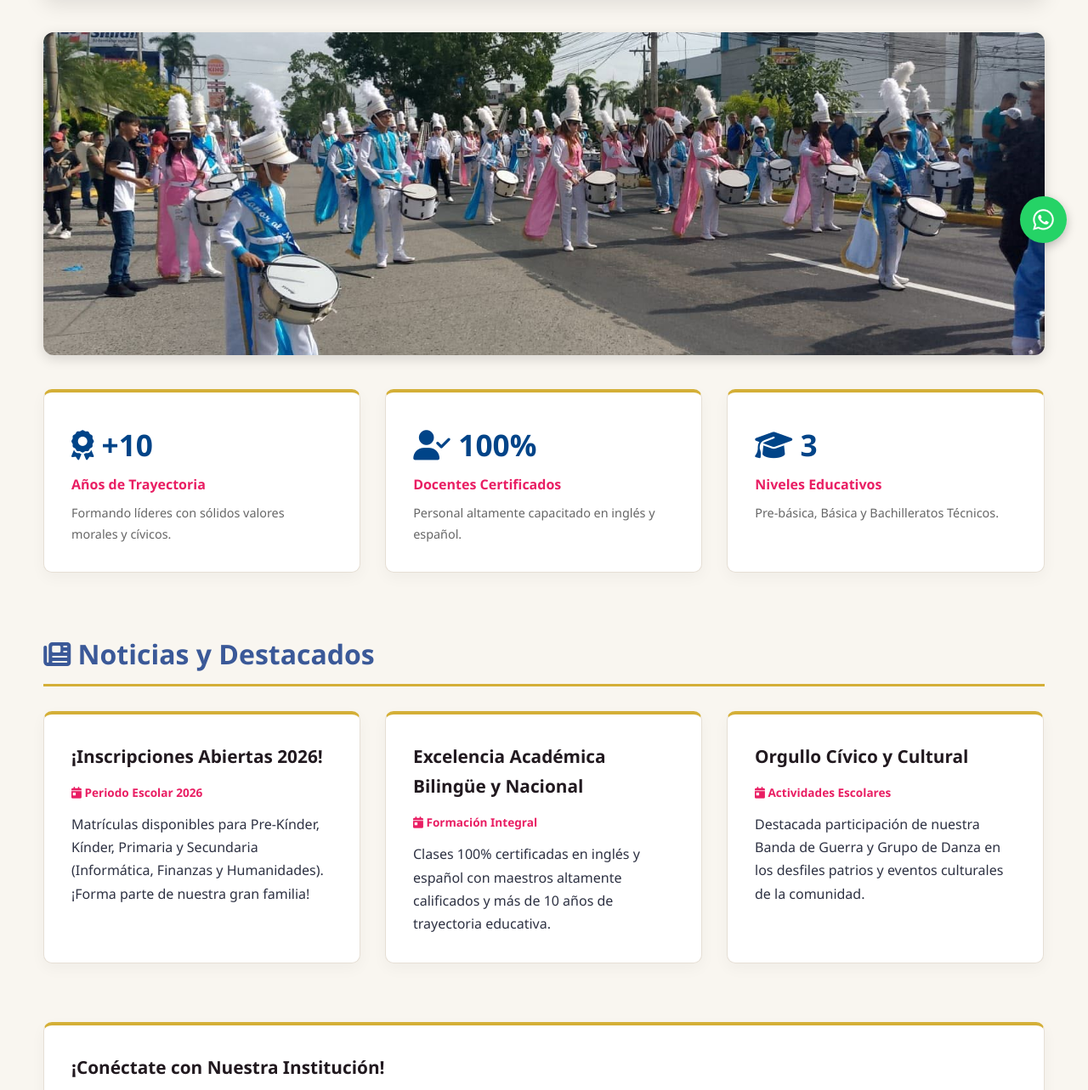
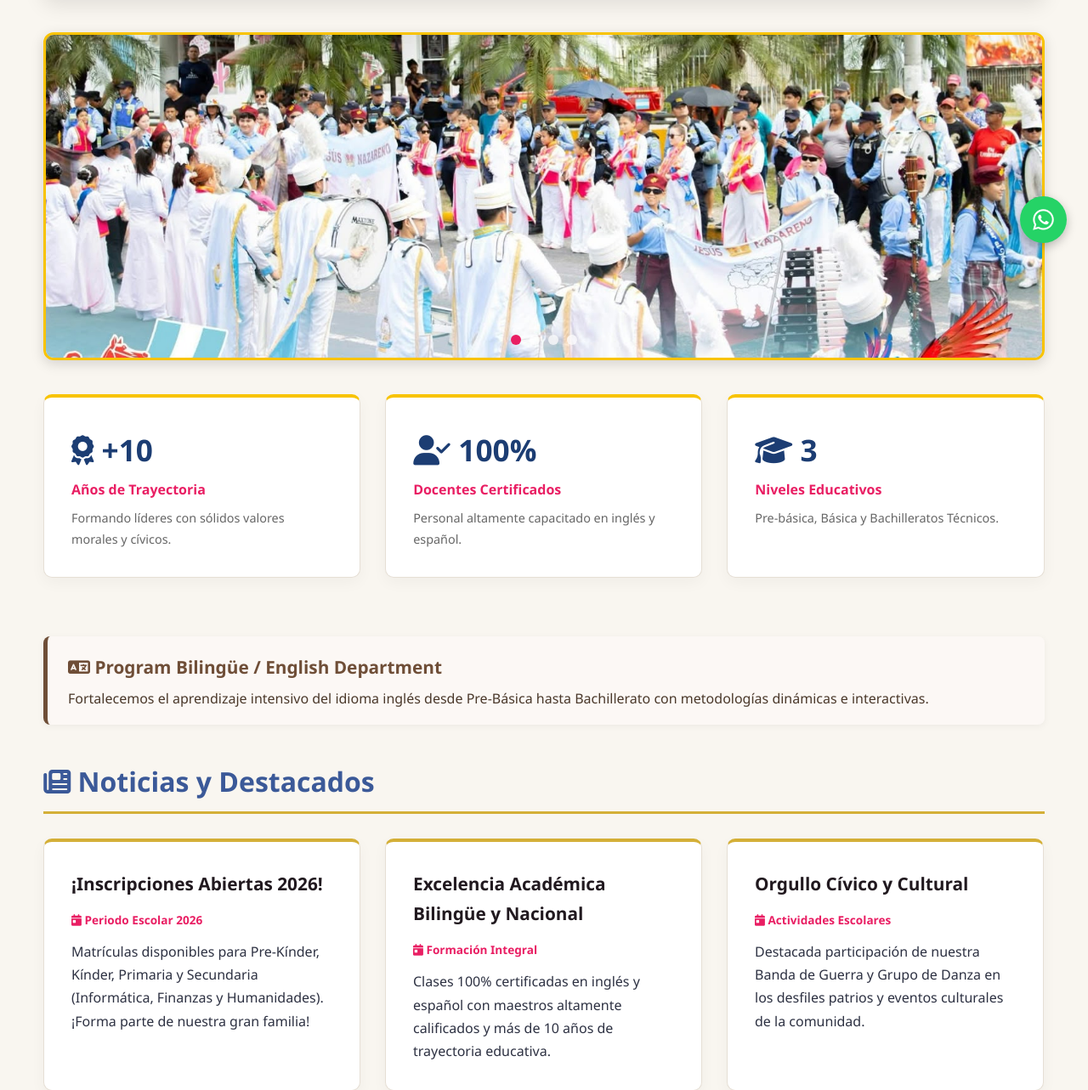
Before and after one commit to calebescobar122-oss/mi_portal_educativo, a Flask app: page / in a window 1280 px wide. Shown: the part 489-1772 px from the top of the page at 85% size. Run offline with Flask 3, Linux system fonts and the light colour scheme.

Commit message:
Carrusel actualizado con 4 imagenes reales y departamento de ingles

```diff
--- a/templates/inicio.html
+++ b/templates/inicio.html
@@ -9,30 +9,53 @@
     <p>Bienvenidos al Jardín Escuela e Instituto Jesús Nazareno. Formación bilingüe y en español con más de 10 años de experiencia, impartida por maestros 100% certificados en los niveles de Pre-Kínder hasta Bachillerato en Informática, Finanzas y Humanidades.</p>
 </div>
 
-<!-- CARRUSEL DE IMÁGENES DIPLOMÁTICAS Y ACTIVIDADES -->
-<div class="carousel-container fade-in" style="margin-bottom: 2.5rem; position: relative; border-radius: 12px; overflow: hidden; box-shadow: 0 4px 15px rgba(0,0,0,0.15);">
-    <div class="carousel-slide" style="display: flex; transition: transform 0.5s ease-in-out;">
-        <img src="{{ url_for('static', filename='img/aa.jpeg') }}" alt="Banda de Guerra Institucional" style="width: 100%; height: 380px; object-fit: cover;">
+<!-- CARRUSEL DE IMÁGENES AUTOMÁTICO (4 IMÁGENES) -->
+<div class="carousel-container fade-in" style="margin-bottom: 2.5rem; position: relative; border-radius: 12px; overflow: hidden; box-shadow: 0 4px 15px rgba(0,0,0,0.15); border: 3px solid #f8c300;">
+    <div class="carousel-slide active">
+        <img src="{{ url_for('static', filename='img/carrusel1.jpeg') }}" alt="Desfile Cívico - Banda Jesús Nazareno" style="width: 100%; height: 380px; object-fit: cover; display: block;">
+    </div>
+    <div class="carousel-slide" style="display: none;">
+        <img src="{{ url_for('static', filename='img/carrusel2.jpeg') }}" alt="Alumnos en Desfile Cívico" style="width: 100%; height: 380px; object-fit: cover; display: block;">
+    </div>
+    <div class="carousel-slide" style="display: none;">
+        <img src="{{ url_for('static', filename='img/carrusel3.jpg') }}" alt="Representación Cultural y Folclórica" style="width: 100%; height: 380px; object-fit: cover; display: block;">
+    </div>
+    <div class="carousel-slide" style="display: none;">
+        <img src="{{ url_for('static', filename='img/carrusel4.jpeg') }}" alt="Cuadro de Panderetas y Palillonas" style="width: 100%; height: 380px; object-fit: cover; display: block;">
+    </div>
+
+    <!-- Indicadores de puntos -->
+    <div class="carousel-dots" style="position: absolute; bottom: 15px; left: 50%; transform: translateX(-50%); display: flex; gap: 10px; z-index: 10;">
+        <span class="dot active" onclick="setSlide(0)" style="height: 12px; width: 12px; background-color: #e91e63; border-radius: 50%; cursor: pointer; display: inline-block;"></span>
+        <span class="dot" onclick="setSlide(1)" style="height: 12px; width: 12px; background-color: rgba(255, 255, 255, 0.7); border-radius: 50%; cursor: pointer; display: inline-block;"></span>
+        <span class="dot" onclick="setSlide(2)" style="height: 12px; width: 12px; background-color: rgba(255, 255, 255, 0.7); border-radius: 50%; cursor: pointer; display: inline-block;"></span>
+        <span class="dot" onclick="setSlide(3)" style="height: 12px; width: 12px; background-color: rgba(255, 255, 255, 0.7); border-radius: 50%; cursor: pointer; display: inline-block;"></span>
     </div>
 </div>
 
 <!-- TARJETAS DE ESTADÍSTICAS / LOGROS INSTITUCIONALES -->
 <div class="grid-3-cols fade-in" style="margin-bottom: 2.5rem;">
-    <div class="info-card text-center" style="border-top: 4px solid #d4af37;">
-        <h3 style="font-size: 2.2rem; color: #004488; margin-bottom: 0.2rem;"><i class="fa-solid fa-award"></i> +10</h3>
+    <div class="info-card text-center" style="border-top: 4px solid #f8c300;">
+        <h3 style="font-size: 2.2rem; color: #1c3d73; margin-bottom: 0.2rem;"><i class="fa-solid fa-award"></i> +10</h3>
         <p style="font-weight: 700; color: #e91e63;">Años de Trayectoria</p>
         <p style="font-size: 0.9rem; color: #666; margin-top: 0.5rem;">Formando líderes con sólidos valores morales y cívicos.</p>
     </div>
-    <div class="info-card text-center" style="border-top: 4px solid #d4af37;">
-        <h3 style="font-size: 2.2rem; color: #004488; margin-bottom: 0.2rem;"><i class="fa-solid fa-user-check"></i> 100%</h3>
+    <div class="info-card text-center" style="border-top: 4px solid #f8c300;">
+        <h3 style="font-size: 2.2rem; color: #1c3d73; margin-bottom: 0.2rem;"><i class="fa-solid fa-user-check"></i> 100%</h3>
         <p style="font-weight: 700; color: #e91e63;">Docentes Certificados</p>
         <p style="font-size: 0.9rem; color: #666; margin-top: 0.5rem;">Personal altamente capacitado en inglés y español.</p>
     </div>
-    <div class="info-card text-center" style="border-top: 4px solid #d4af37;">
-        <h3 style="font-size: 2.2rem; color: #004488; margin-bottom: 0.2rem;"><i class="fa-solid fa-graduation-cap"></i> 3</h3>
+    <div class="info-card text-center" style="border-top: 4px solid #f8c300;">
+        <h3 style="font-size: 2.2rem; color: #1c3d73; margin-bottom: 0.2rem;"><i class="fa-solid fa-graduation-cap"></i> 3</h3>
         <p style="font-weight: 700; color: #e91e63;">Niveles Educativos</p>
         <p style="font-size: 0.9rem; color: #666; margin-top: 0.5rem;">Pre-básica, Básica y Bachilleratos Técnicos.</p>
     </div>
+</div>
+
+<!-- DESTACADO ÁREA DE INGLÉS (COLOR CAFÉ DEL LOGO) -->
+<div class="fade-in" style="border-left: 5px solid #6f4e37; background-color: #fcf8f5; padding: 1.2rem 1.5rem; border-radius: 8px; margin-bottom: 2.5rem; box-shadow: 0 2px 8px rgba(0,0,0,0.05);">
+    <h3 style="color: #6f4e37; margin-bottom: 0.4rem; font-size: 1.3rem;"><i class="fa-solid fa-language"></i> Program Bilingüe / English Department</h3>
+    <p style="color: #4a382a; margin: 0; line-height: 1.5;">Fortalecemos el aprendizaje intensivo del idioma inglés desde Pre-Básica hasta Bachillerato con metodologías dinámicas e interactivas.</p>
 </div>
 
 <h2><i class="fa-solid fa-newspaper"></i> Noticias y Destacados</h2>
@@ -63,4 +86,33 @@
         </a>
     </div>
 </div>
+
+<!-- SCRIPT DE NAVEGACIÓN Y ROTACIÓN DEL CARRUSEL -->
+<script>
+    let slideIndex = 0;
+    const slides = document.querySelectorAll('.carousel-slide');
+    const dots = document.querySelectorAll('.dot');
+
+    function showSlide(index) {
+        slides.forEach((slide, i) => {
+            slide.style.display = 'none';
+            dots[i].style.backgroundColor = 'rgba(255, 255, 255, 0.7)';
+        });
+
+        slideIndex = (index + slides.length) % slides.length;
+        slides[slideIndex].style.display = 'block';
+        dots[slideIndex].style.backgroundColor = '#e91e63';
+    }
+
+    function setSlide(index) {
+        slideIndex = index;
+        showSlide(slideIndex);
+    }
+
+    // Cambiar automáticamente cada 4.5 segundos
+    setInterval(() => {
+        slideIndex++;
+        showSlide(slideIndex);
+    }, 4500);
+</script>
 {% endblock %}
```
Also changed, not shown: static/img/carrusel1.jpeg (added), static/img/carrusel2.jpeg (added), static/img/carrusel3.jpg (added), static/img/carrusel4.jpeg (added).
